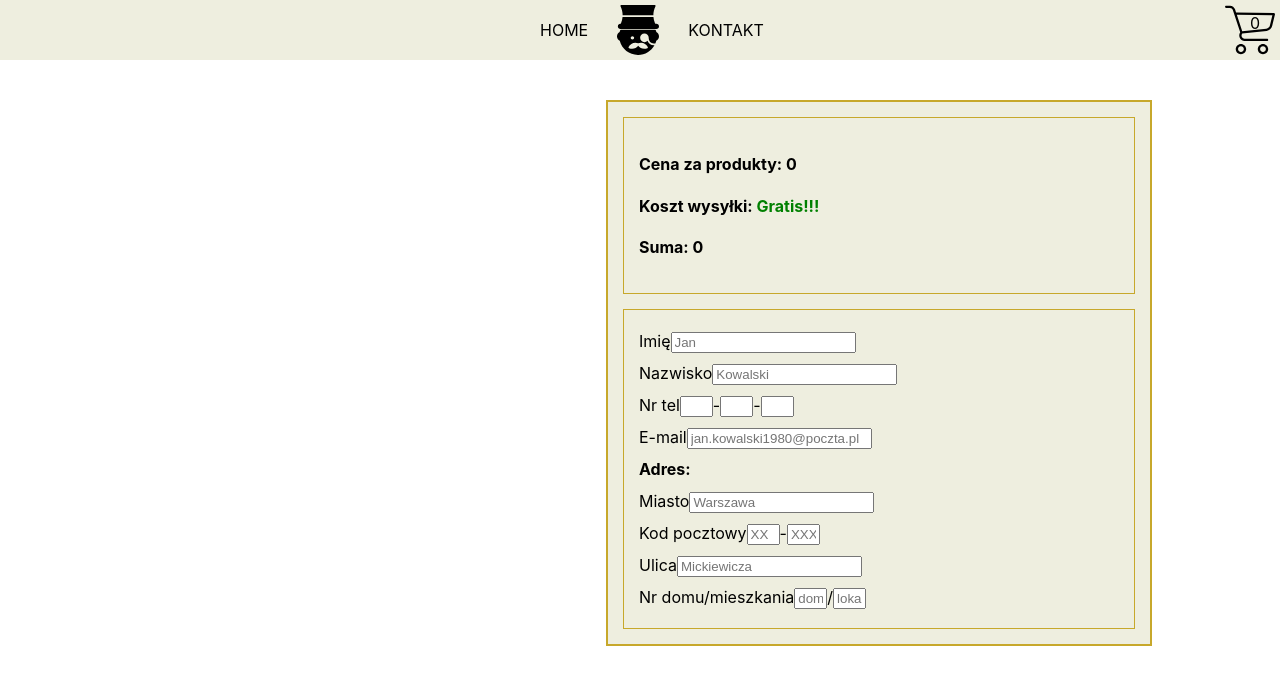
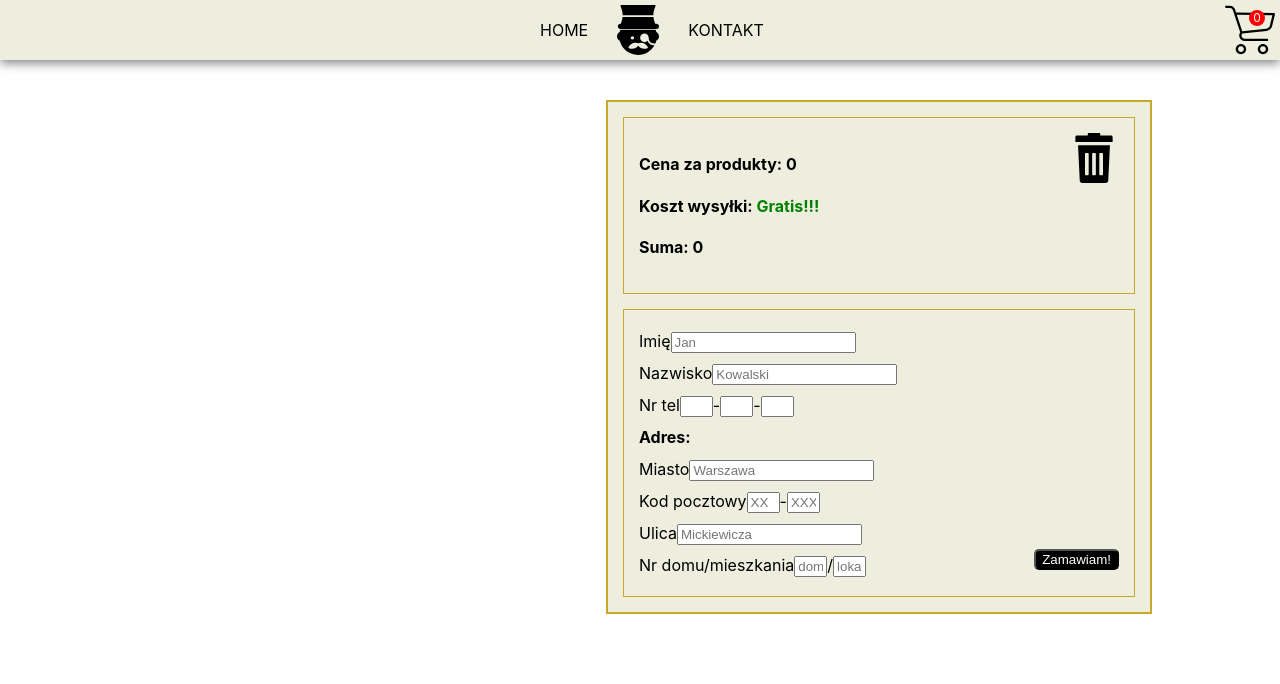
Before and after one commit to MellerB/gentleman, a React (Create React App) app: page /cart in a window 1280 px wide. Shown: the top 684 px of the page. Built offline with nearby package versions, Linux system fonts and the light colour scheme.

Commit message:
rubbishbin

```diff
--- a/src/components/AddItemIcon.jsx
+++ b/src/components/AddItemIcon.jsx
@@ -5,8 +5,8 @@ export class ContentCartIcon extends React.Component {
     render() {
       return (
         <div style={{zIndex: "1",position:"relative", width: "100%", top:"17%",  transform: "translate(0, -50%)"}}>
-         <CartIcon  onClick={() => this.props.onClick(this.props.id)} style={{position: "absolute",right: "0px", top:"0px", padding:"5px",height: "120px"}}/>
-         <span className="clickable" style={{color: "gray", fontSize: "40px", height: "10%", position: "absolute", top: "22px", right: "6px", transform: "translate(-50%, -50%)"}}>
+         <CartIcon  onClick={() => this.props.onClick(this.props.id)} style={{position: "absolute",right: "0px", top:"0px", padding:"5px",height: "120px",zIndex:"1"}}/>
+         <span className="clickable" style={{color: "gray", fontSize: "35px", height: "10%", position: "absolute", top: "22px", right: "6px", transform: "translate(-50%, -50%)"}}>
            +1
            </span>
         </div>
--- a/src/components/CartOrderData.jsx
+++ b/src/components/CartOrderData.jsx
@@ -1,4 +1,5 @@
-import React from "react"
+import React from "react";
+import {ReactComponent as RubbishBin} from "../assets/rubbish-bin.svg";
 
 export default class CartOrderData extends React.Component {
 
@@ -6,6 +7,12 @@ export default class CartOrderData extends React.Component {
         return (
             <div style={{ width: "40%", right: "10%", border: "solid #C7A82B 2px", padding: "15px 15px 15px 15px", backgroundColor: "#eeeedf", position: "fixed" }}>
                 <div style={{ border: "solid #C7A82B 1px", padding: " 15px" }}>
+
+                    <div className="clickable-icon">
+
+                        <RubbishBin style={{float:"right", width:"50px",height:"50px"}}/>
+                    </div>
+
                     <h4>Cena za produkty: <span>{this.props.sum}</span></h4>
                     <h4>Koszt wysyłki: <span style={{color:"green"}}>Gratis!!!</span></h4>
                     <h4>Suma: <span>{this.props.sum}</span></h4>
@@ -19,14 +26,15 @@ export default class CartOrderData extends React.Component {
                         <input type="text" id="phone-nr2" class="phone-number-cells" maxlength="3" size="1" oninput="moveForward2()" />-
                         <input type="text" id="phone-nr3" class="phone-number-cells" maxlength="3" size="1" oninput="moveForward()" />
                     </div>
-                    <div>E-mail<input type="email" id="emailinput" placeholder="jan.kowalski1980@poczta.pl" /></div>
                     <div>
                         <b>Adres:</b> <br />
                         <a>Miasto<input id="city" type="text" placeholder="Warszawa" /></a><br/>
                         <a>Kod pocztowy<input type="text" placeholder="XX" maxlength="2" size="1" id="postCode1" oninput="checkPostCode1()" />-<input type="text" placeholder="XXX" maxlength="3" size="1" id="postCode2" oninput="checkPostCode2()" /></a><br/>
                         <a>Ulica<input type="text" id="street" placeholder="Mickiewicza" /></a><br/>
                         <a>Nr domu/mieszkania<input type="text" placeholder="dom" size="1" id="house" />/<input type="text" placeholder="lokal" size="1" id="flat" /></a>
+                        <button style={{float:"right",backgroundColor: "black",color:"white",borderRadius:"5px"}}>Zamawiam!</button>
                     </div>
+
                 </div>
             </div>
         );
--- a/src/components/ContentCartIcon.jsx
+++ b/src/components/ContentCartIcon.jsx
@@ -6,8 +6,8 @@ export class ContentCartIcon extends React.Component {
     render() {
       return (
         <div style={{position:"relative", width: "100%", top:"33%",  transform: "translate(0, -50%)"}}>
-         <CartIcon onClick={this.props.onClick} style={{position: "absolute",right: "0px", top:"0px", padding:"5px",height: "50px"}}/>
-         <span style={{height: "10%", position: "absolute", top: "12.6px", right: "25px", transform: "translate(50%, -50%)"}}>
+         <CartIcon onClick={this.props.onClick} style={{position: "absolute",right: "0px", top:"0px", padding:"5px",height: "50px",zIndex:"-1"}}/>
+         <span style={{fontSize:"12px",height: "16px", position: "absolute", top: "10px", right: "15px", backgroundColor:"red",width:"16px",borderRadius:"100%",textAlign:"center",color:"white"}}>
            {this.props.amount}
            </span>
         </div>
--- a/src/components/TopBar.jsx
+++ b/src/components/TopBar.jsx
@@ -10,7 +10,7 @@ class TopBar extends React.Component {
       return (
         <div style={{height: "80px", zIndex: "10"}} >
 
-          <nav style={{zIndex: "10",position: "fixed",left:"0px", top:"0px", right:"0px", width: "100%" ,height: "60px", backgroundColor: "#eeeedf"}}>
+          <nav style={{zIndex: "10",position: "fixed",left:"0px", top:"0px", right:"0px", width: "100%" ,height: "60px", backgroundColor: "#eeeedf",boxShadow:"0px 3px 10px grey"}}>
             <ul style={{marginTop: "0px", marginLeft: "calc(50% - 150px)"}}>
             <NavListItem onClick={() => this.props.history.push('/')} text="Home"/>
 
```
Also changed, not shown: src/assets/rubbish-bin.svg (added).
